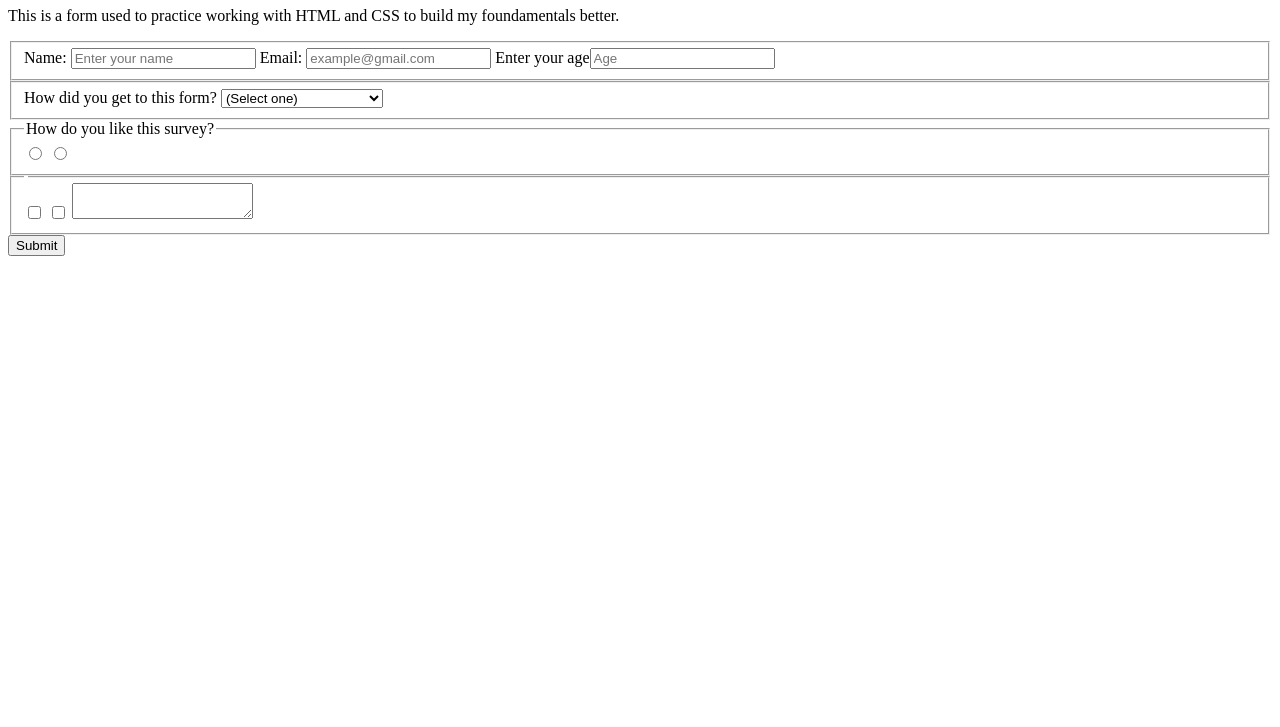
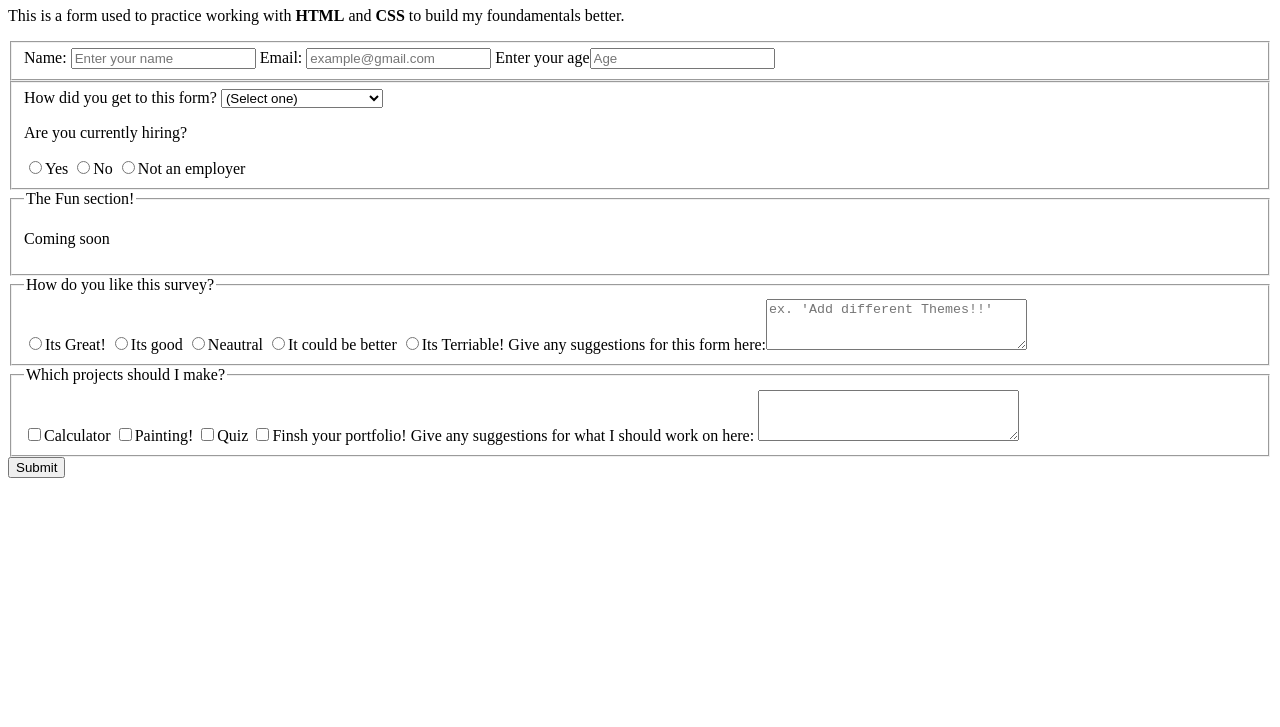
Before and after one commit to eblankenship27/practice_form, a plain HTML site: page index.html in a window 1280 px wide. Shown: the part 73-800 px from the top of the page. Drawn offline with Linux system fonts and the light colour scheme.

Commit message:
Formated main form

```diff
--- a/index.html
+++ b/index.html
@@ -6,10 +6,12 @@
     <link rel="stylesheet" href="styles.css" />
   </head>
   <body>
-    <h1 id="title">Evan's Form</h1>
-    <p id="description">
-      This is a form used to practice working with HTML and CSS to build my foundamentals better.
-    </p>
+    <header>
+      <h1 id="title">Evan's Form</h1>
+      <p id="description">
+      This is a form used to practice working with <strong>HTML</strong> and <strong>CSS</strong> to build my foundamentals better.
+      </p>
+    </header>
     <form id="survey-form">
       <div id="p-info" class="form-section">
         <fieldset>
@@ -22,25 +24,44 @@
         <fieldset>
           <label>How did you get to this form? <select id="dropdown" required>
             <option disabled selected value="">(Select one)</option>
-            <option value="">Sent to me</option>
-            <option>Accessed from Website</option>
-            <option>Other</option>
+            <option value="sent">Sent to me</option>
+            <option value="accessed">Accessed from Website</option>
+            <option value="found">Found randomly</option>
+            <option value="other">Other</option>
           </select></label>
+          <p>Are you currently hiring?</p>
+          <label><input name="hiring" type="radio" />Yes</label>
+          <label><input name="hiring" type="radio" />No</label>
+          <label><input name="hiring" type="radio" />Not an employer</label>
+        </fieldset>
+      </div>
+      <div>
+        <fieldset>
+          <legend>The Fun section!</legend>
+          <p>Coming soon</p>
         </fieldset>
       </div>
       <div id="form-rating" class="form-section">
         <fieldset>
           <legend>How do you like this survey?</legend>
-          <label><input type="radio" name="success" /></label>
-          <label><input type="radio" name="success" /></label>
+          <label><input type="radio" name="success" />Its Great!</label>
+          <label><input type="radio" name="success" />Its good</label>
+          <label><input type="radio" name="success" />Neautral</label>
+          <label><input type="radio" name="success" />It could be better</label>
+          <label><input type="radio" name="success" />Its Terriable!</label>
+          <label>Give any suggestions for this form here:<textarea id="suggestions" name="suggestions" rows="3" cols="30" placeholder="ex. 'Add different Themes!!'" ></textarea></label>
         </fieldset>
       </div>
-      <div id="suggestions" class="form-section">
+      <div id="next-project" class="form-section">
         <fieldset>
-          <legend></legend>
-          <label><input type="checkbox" /></label>
-          <label><input type="checkbox" /></label>
-          <label><textarea></textarea></label>
+          <legend>Which projects should I make?</legend>
+          <label><input type="checkbox" />Calculator</label>
+          <label><input type="checkbox" />Painting!</label>
+          <label><input type="checkbox" />Quiz</label>
+          <label><input type="checkbox" />Finsh your portfolio!</label>
+          <label>Give any suggestions for what I should work on here:
+            <textarea id="suggest-improve" name="suggest-improve" rows="3" cols="30"></textarea>
+          </label>
         </fieldset>
       </div>
       <input id="submit" type="submit" value="Submit" />
```
